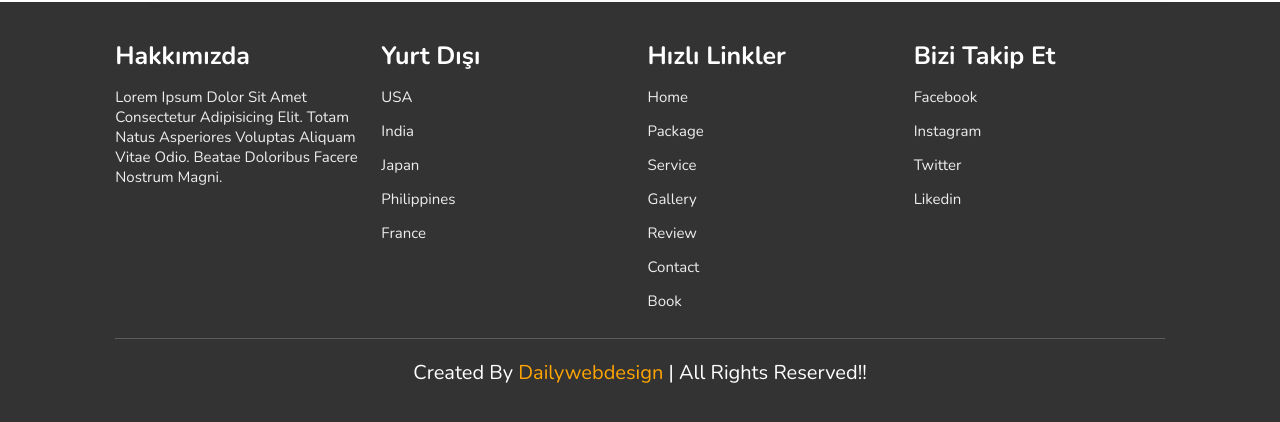
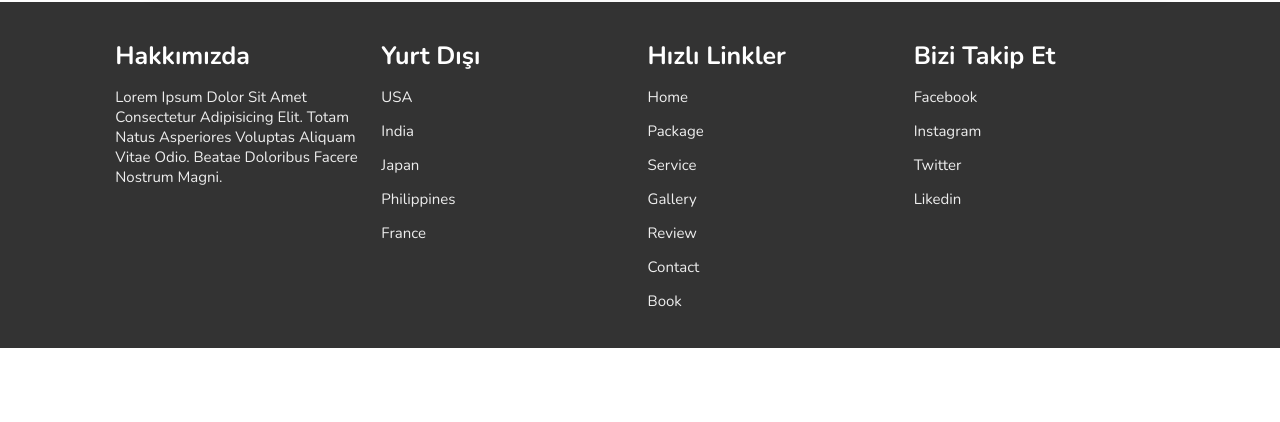
Before and after one commit to dizdaldev/teknebul, a plain HTML site: page index.html in a window 1280 px wide. Shown: the part 5506-5928 px from the top of the page. After the commit the page ends 5854 px from the top, so only its background shows below. Drawn offline with nearby package versions, Linux system fonts and the light colour scheme.

Commit message:
Update index.html

```diff
--- a/index.html
+++ b/index.html
@@ -586,7 +586,7 @@
             <a href="#">likedin</a>
         </div>
     </div>
-    <h1 class="credit"> created by <span>Dailywebdesign</span> | all rights reserved!! </h1>
+
 </section>
 
 <script src="https://unpkg.com/swiper@7/swiper-bundle.min.js"></script>
```
